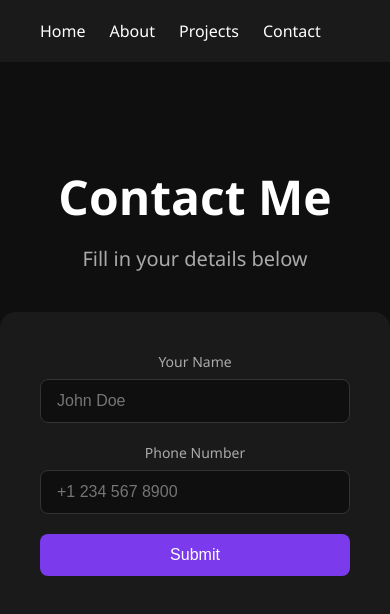
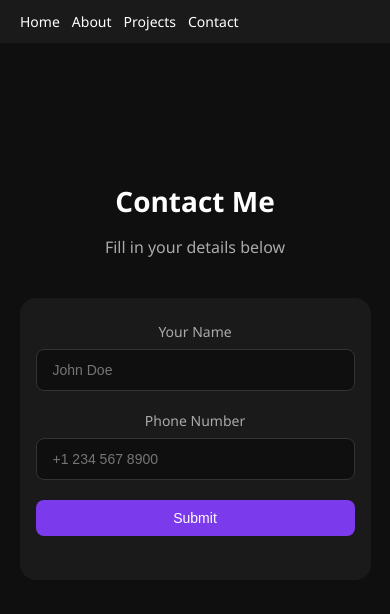
Before and after one commit to 2010omar/2010omar.github.io, a plain HTML site: page contact.html in a window 390 px wide. Drawn offline with Linux system fonts and the light colour scheme.

Commit message:
style for phone

```diff
--- a/style.css
+++ b/style.css
@@ -100,3 +100,55 @@ nav a:hover {
   transform: translateY(-8px);
   box-shadow: 0 10px 30px rgba(124, 58, 237, 0.3);
 }
+
+
+
+/* Mobile friendly */
+@media (max-width: 768px) {
+  nav {
+    flex-wrap: wrap;
+    padding: 12px 20px;
+    gap: 12px;
+  }
+
+  nav a {
+    font-size: 14px;
+  }
+
+  .hero h1 {
+    font-size: 28px;
+  }
+
+  .hero p {
+    font-size: 16px;
+  }
+
+  .form-box {
+    padding: 24px 16px;
+    width: 90%;
+  }
+
+  .input-group input {
+    font-size: 14px;
+  }
+
+  .submit-btn {
+    font-size: 14px;
+    padding: 10px;
+  }
+
+  #theme-btn {
+    margin-left: 0;
+  }
+}
+
+/* Tablet */
+@media (max-width: 1024px) and (min-width: 769px) {
+  .hero h1 {
+    font-size: 36px;
+  }
+
+  .form-box {
+    width: 60%;
+  }
+}
```
